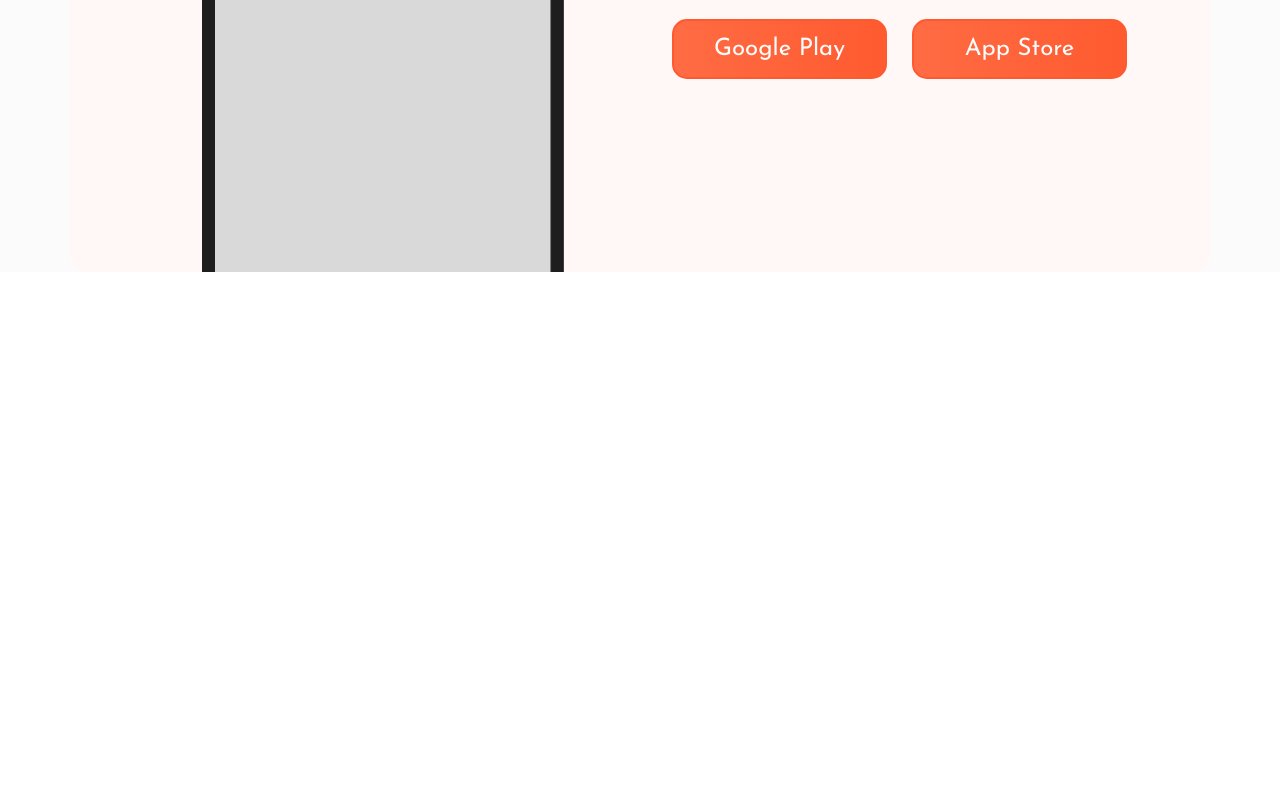
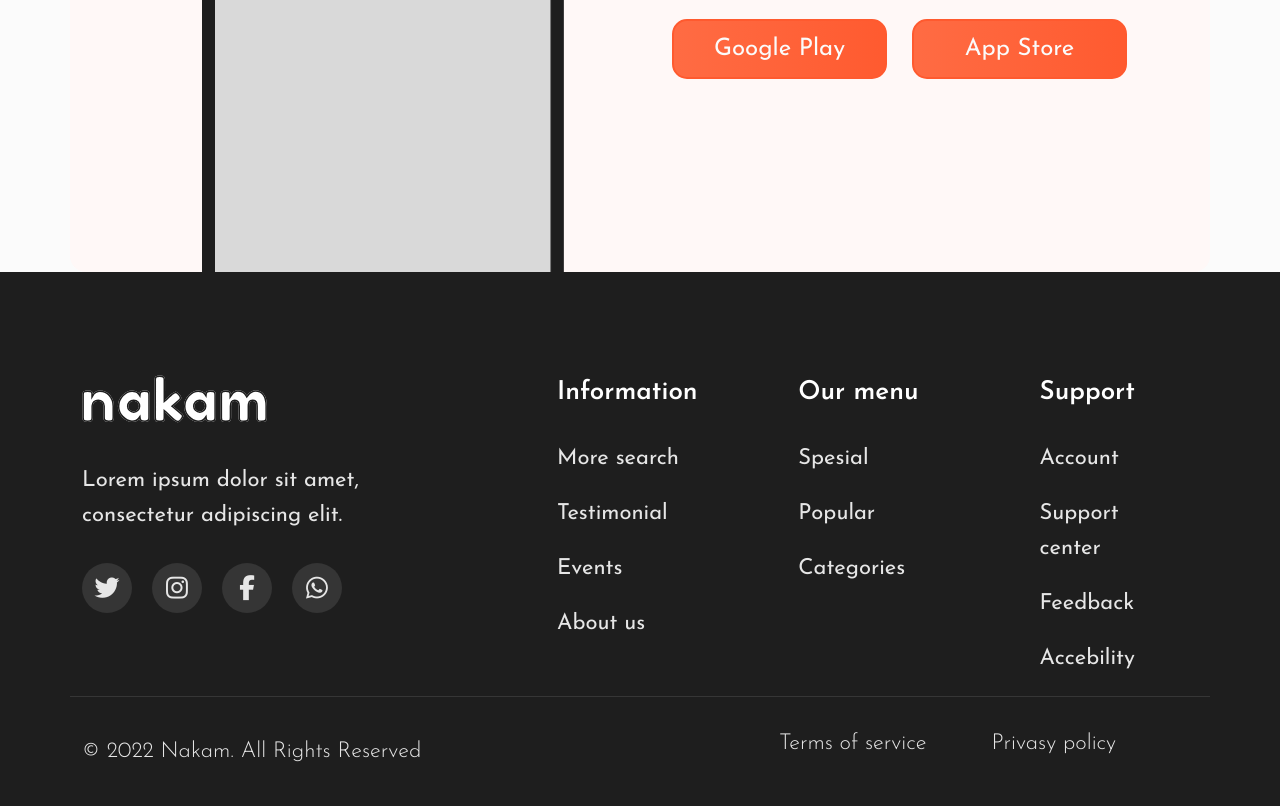
Before and after one commit to Md-Shihab247/nakam, a plain HTML site: page index.html in a window 1280 px wide. Shown: the part 3933-4739 px from the top of the page. Before the commit the page ends 4205 px from the top, so only its background shows below. Drawn offline with Linux system fonts and the light colour scheme.

Commit message:
finish last part

```diff
--- a/css/responsive.css
+++ b/css/responsive.css
@@ -159,6 +159,9 @@
     }
 
     /* =============download============== */
+    #download .container{
+      padding-bottom: 30px;
+    }
 
     #download .text-part{
         width: 100%;
@@ -198,6 +201,37 @@
         height: 50px;
         font-size: 20px;
     }
+    /*==========footer=========== */
+
+         .portion1 {
+            margin-bottom: 50px;
+         }
+
+        .portion2 li,
+        .portion3 li,
+        .portion4 li {
+            font-size: 20px;
+            line-height: 25px;
+            margin-bottom: 20px;
+        }
+
+        .horizon a{
+            font-size: 18px;
+        }
+
+        .policy{
+            display: flex;
+            align-items: center;
+            margin-left: -30px;
+
+        }
+
+
+        .last-align{
+            display: flex;
+            justify-content: start;
+        }
+
     }
 
 
--- a/css/style.css
+++ b/css/style.css
@@ -475,3 +475,104 @@
 
 
     /* download end  */
+
+    /* footer start  */
+
+        #footer{
+         background: #1E1E1E;
+         padding-top: 103px;
+         color: #FFF;
+        }
+
+        .portion1 p{
+            width: 369px;
+            color: #E6E6E6;
+            font-size: 22px;
+            font-style: normal;
+            font-weight: 400;
+            line-height: 35px;
+            margin-top: 40px;
+            margin-bottom: 30px;
+        }
+
+        .icons{
+            display: flex;
+            padding-left: 0;
+            gap: 20px;
+        }
+
+        .icons li i {
+            width: 50px;
+            height: 50px;
+            background: rgba(255,255,255,0.1);
+            color: #E6E6E6;
+            border-radius: 50%;
+            display: flex;
+            align-items: center;
+            justify-content: center;
+            font-size: 25px;
+        }
+        .portion1,
+        .portion2,
+        .portion3,
+        .portion4{
+            padding-left: 0;
+        }
+
+        .portion2 li,
+        .portion3 li,
+        .portion4 li {
+            width: 100%;
+            color: #E6E6E6;
+            font-size: 22px;
+            font-style: normal;
+            font-weight: 400;
+            line-height: 35px;
+            margin-bottom: 20px;
+        }
+        .portion2 li span,
+        .portion3 li span,
+        .portion4 li span{
+            color: #FFF;
+            font-size: 26px;
+            font-weight: 600;
+        }
+
+        .portion2 #core,
+        .portion3 #core,
+        .portion4 #core{
+            margin-bottom: 30px;
+
+        }
+
+        .gaping{
+            display: flex;
+            gap: 75px;
+        }
+
+        .horizon{
+            border-top: 1px solid#363636;
+
+        }
+
+        .horizon a{
+            color: #E6E6E6;
+            font-size: 22px;
+            font-style: normal;
+            font-weight: 300;
+            line-height: normal;
+            padding: 35px 0;
+        }
+
+        .last-align{
+            display: flex;
+            justify-content: end;
+        }
+
+        .policy{
+            display: flex;
+            align-items: center;
+            gap: 65px;
+        }
+
+    /* footer end  */
--- a/index.html
+++ b/index.html
@@ -218,7 +218,6 @@
         </section>
    <!-- Shef end  -->
    <!-- download start  -->
-
         <section id="download">
           <div class="container">
             <div class="row">
@@ -241,8 +240,67 @@
 
           </div>
         </section>
+   <!-- download end  -->
+        <footer id="footer">
+            <div class="container">
+              <div class="row">
+                <div class="col-lg-5 col-12">
+                  <div class="portion1">
+                    <img src="./svg/logo.svg" alt="logo">
+                    <p>Lorem ipsum dolor sit amet, consectetur adipiscing elit.</p>
+                    <ul class="icons">
+                      <li><i class="fa-brands fa-twitter"></i></li>
+                      <li><i class="fa-brands fa-instagram"></i></li>
+                      <li><i class="fa-brands fa-facebook-f"></i></li>
+                      <li><i class="fa-brands fa-whatsapp"></i></li>
+                    </ul>
+                  </div>
+                </div>
+                <div class="col-lg-7 col-12">
+                  <div class="row gaping">
+                    <div class="col-md-3 col-12">
+                      <ul class="portion2">
+                        <li id="core"><span>Information</span></li>
+                        <li>More search</li>
+                        <li>Testimonial</li>
+                        <li>Events</li>
+                        <li>About us</li>
+                      </ul>
+                    </div>
+                    <div class="col-md-3 col-12">
+                      <ul class="portion3">
+                        <li id="core"><span>Our menu</span></li>
+                        <li>Spesial</li>
+                        <li>Popular</li>
+                        <li>Categories</li>
+                      </ul>
+                    </div>
+                    <div class="col-md-3 col-12">
+                      <ul class="portion4">
+                        <li id="core"><span>Support</span></li>
+                        <li>Account</li>
+                        <li>Support center</li>
+                        <li>Feedback</li>
+                        <li>Accebility</li>
+                      </ul>
+                    </div>
+                  </div>
+                </div>
+              </div>
+              <div class="row horizon d-flex justify-content-between align-items-center">
+                <div class="col-lg-7">
+                  <a href="#">© 2022 Nakam. All Rights Reserved</a>
+                </div>
+                <div class="col-lg-5">
+                  <ul class="policy" >
+                    <li><a href="#">Terms of service</a></li>
+                    <li><a href="#">Privasy policy</a></li>
+                  </ul>
+                </div>
+              </div>
+            </div>
+        </footer>
 
-   <!-- download end  -->
 
 
 
```
Also changed, not shown: svg/logo.svg (added).
